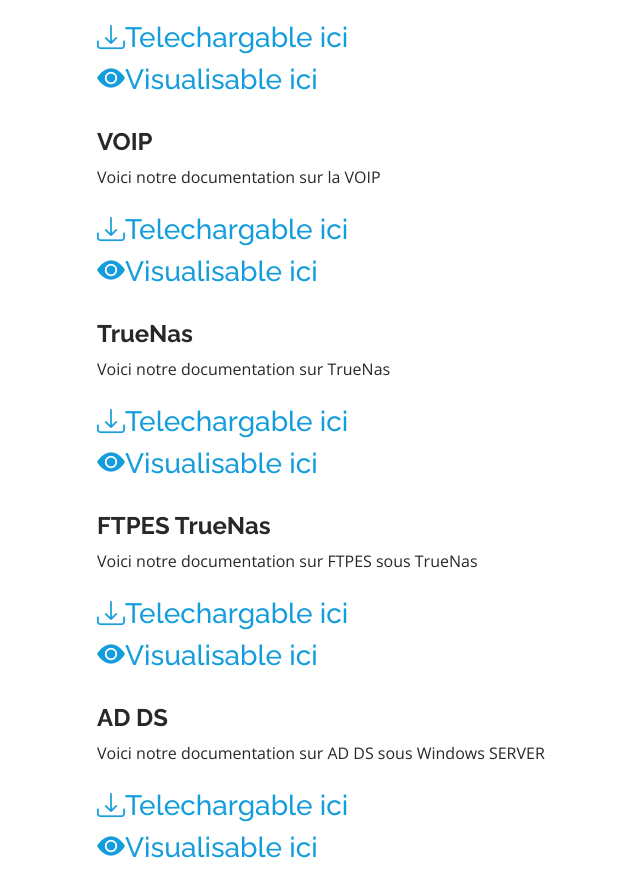
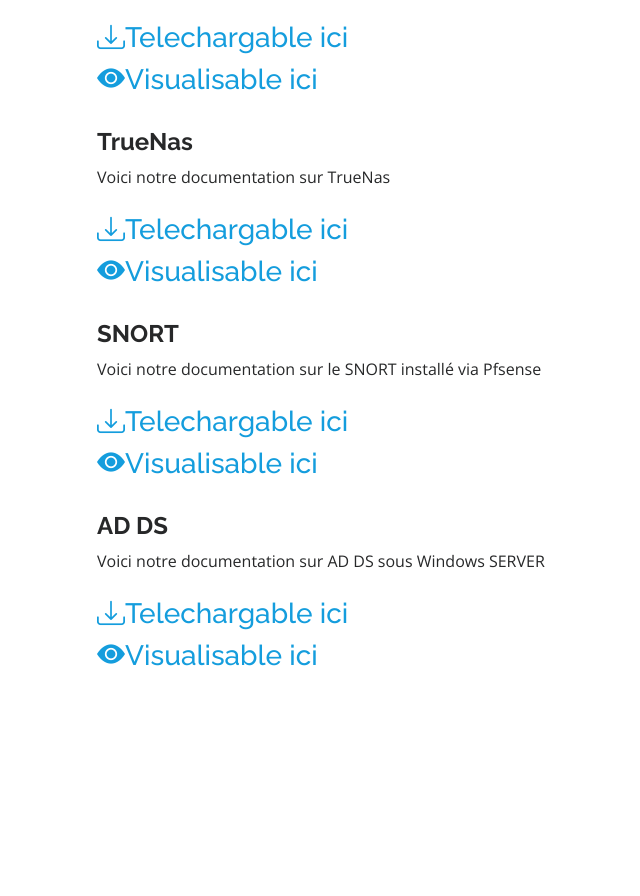
Before and after one commit to Nassdass/Portfolio-Nassim-AADARI, a plain HTML site: page Nassim site/AP34.html in a window 1280 px wide. Shown: the part 2165-3061 px from the top of the page, without its empty margins (215-855 px from the left). After the commit the page ends 2959 px from the top, so only its background shows below. Drawn offline with nearby package versions, Linux system fonts and the light colour scheme.

Commit message:
ap1 nas snort

```diff
--- a/Nassim site/AP34.html
+++ b/Nassim site/AP34.html
@@ -155,23 +155,17 @@
           <a href="doc/GLPI%20Doc.pdf" download title="lien de telechargement"><h3><i class="bi bi-download"></i>Telechargable ici</h3></a>
           <a href="doc/GLPI%20Doc.pdf" title="lien de telechargement" target="_blank"><h3><i class="bi bi-eye-fill"></i>Visualisable ici</h3></a>
           <br>
-          <h4><strong>VOIP</strong></h4>
-          <p> Voici notre documentation sur la VOIP </p>
-          <br>
-          <a href="doc/Installation%20Configuration%20VOIP.pdf" download title="lien de telechargement"><h3><i class="bi bi-download"></i>Telechargable ici</h3></a>
-          <a href="doc/Installation%20Configuration%20VOIP.pdf" title="lien de telechargement" target="_blank"><h3><i class="bi bi-eye-fill"></i>Visualisable ici</h3></a>
-          <br>
           <h4><strong>TrueNas</strong></h4>
           <p> Voici notre documentation sur TrueNas </p>
           <br>
           <a href="doc/TrueNas.pdf" download title="lien de telechargement"><h3><i class="bi bi-download"></i>Telechargable ici</h3></a>
           <a href="doc/TrueNas.pdf" title="lien de telechargement" target="_blank"><h3><i class="bi bi-eye-fill"></i>Visualisable ici</h3></a>
           <br>
-          <h4><strong>FTPES TrueNas</strong></h4>
-          <p> Voici notre documentation sur FTPES sous TrueNas </p>
+          <h4><strong>SNORT</strong></h4>
+          <p> Voici notre documentation sur le SNORT installé via Pfsense </p>
           <br>
-          <a href="doc/FTPS%20TrueNAS%20Doc.pdf" download title="lien de telechargement"><h3><i class="bi bi-download"></i>Telechargable ici</h3></a>
-          <a href="doc/FTPS%20TrueNAS%20Doc.pdf" title="lien de telechargement" target="_blank"><h3><i class="bi bi-eye-fill"></i>Visualisable ici</h3></a>
+          <a href="doc/SNORT.pdf" download title="lien de telechargement"><h3><i class="bi bi-download"></i>Telechargable ici</h3></a>
+          <a href="doc/SNORT.pdf" title="lien de telechargement" target="_blank"><h3><i class="bi bi-eye-fill"></i>Visualisable ici</h3></a>
           <br>
           <h4><strong>AD DS</strong></h4>
           <p> Voici notre documentation sur AD DS sous Windows SERVER </p>
```
Also changed, not shown: index.html (+2 -2 lines), 7 other files.
